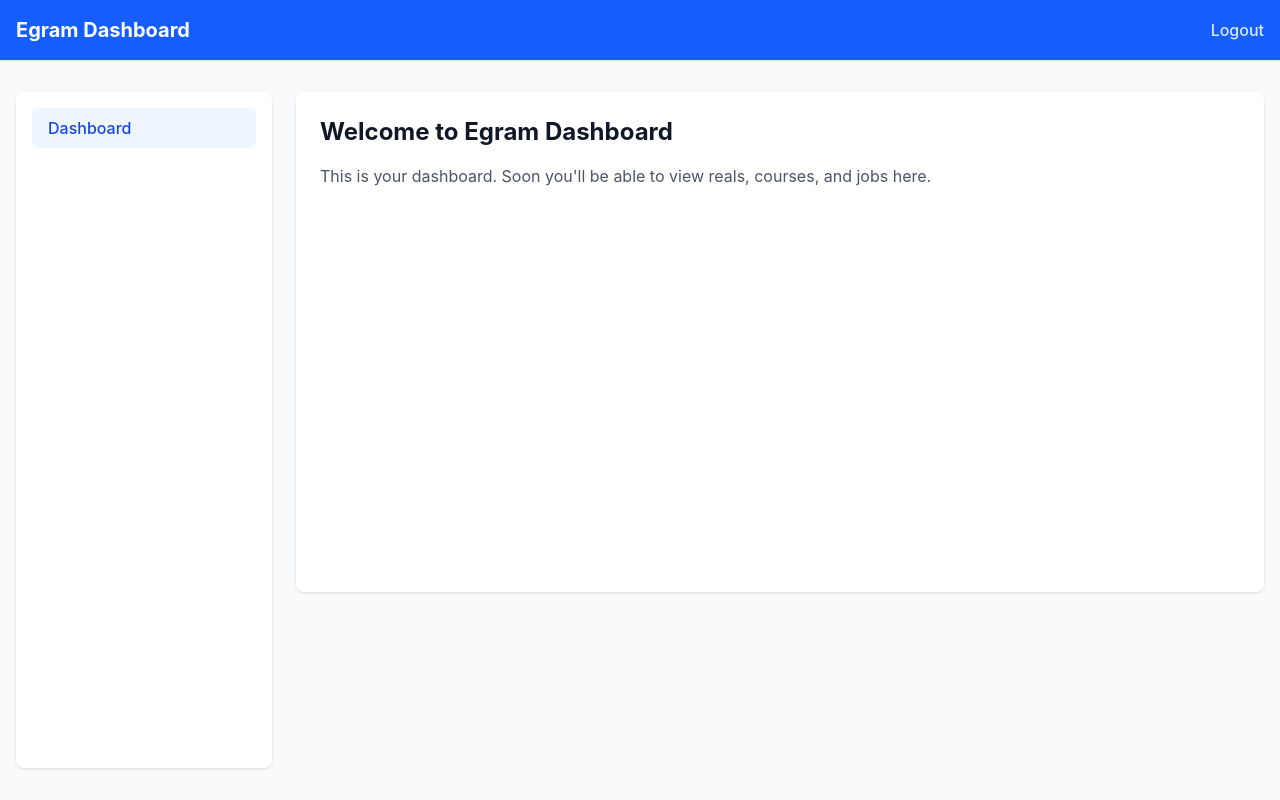
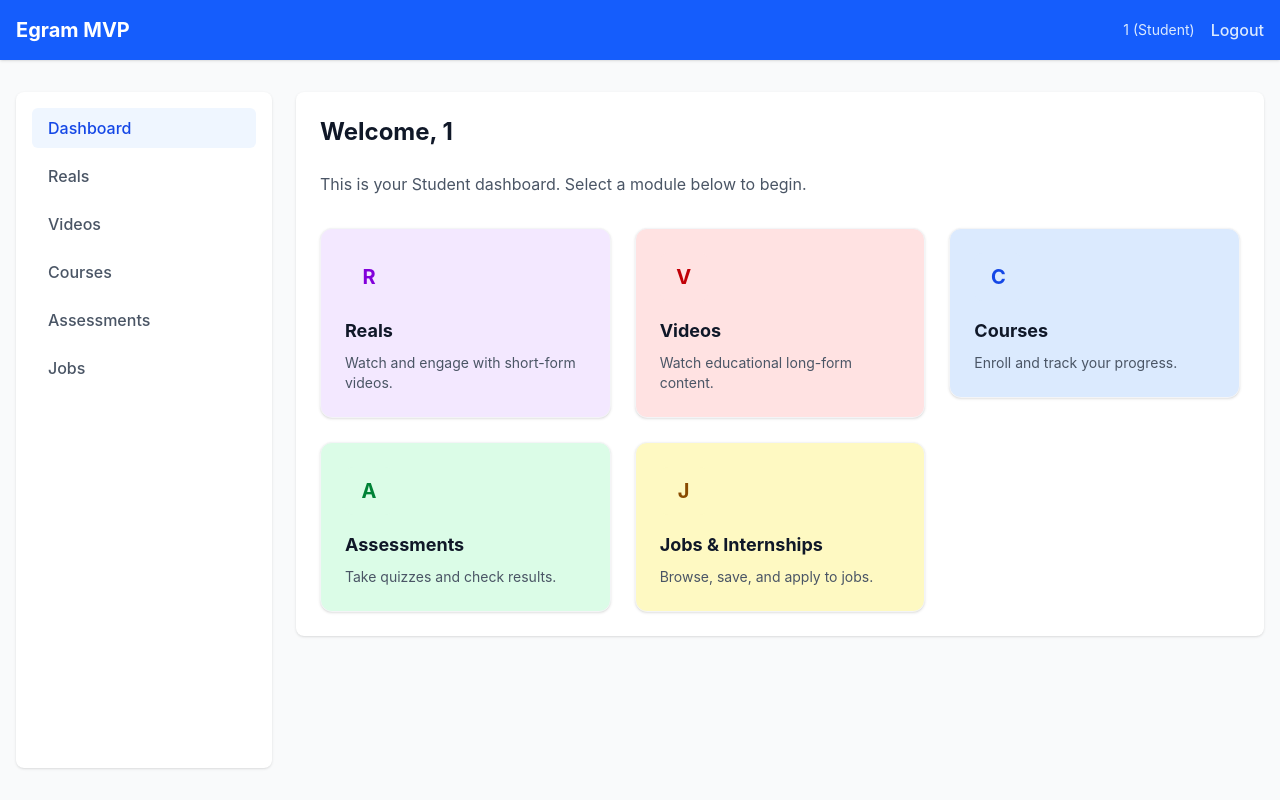
Before and after one commit to elango-project/egram, a React app in the folder frontend/: page /dashboard in a window 1280 px wide. Built offline with nearby package versions, Linux system fonts and the light colour scheme; no server answers; sample sign-in values are in the browser's storage; the HTML template or start-up script is replaced by a standard one.

Commit message:
Implement Phase 9A: JWT decode and role-based AuthContext

```diff
--- a/frontend/package.json
+++ b/frontend/package.json
@@ -13,6 +13,7 @@
     "@tailwindcss/vite": "^4.3.0",
     "@tanstack/react-query": "^5.101.0",
     "axios": "^1.17.0",
+    "jwt-decode": "^4.0.0",
     "lucide-react": "^1.17.0",
     "react": "^19.2.6",
     "react-dom": "^19.2.6",
--- a/frontend/src/context/AuthContext.jsx
+++ b/frontend/src/context/AuthContext.jsx
@@ -1,23 +1,48 @@
 import React, { createContext, useContext, useState, useEffect } from 'react';
+import { jwtDecode } from 'jwt-decode';
 import axiosInstance from '../api/axiosInstance';
 
 const AuthContext = createContext();
 
 export const AuthProvider = ({ children }) => {
   const [isAuthenticated, setIsAuthenticated] = useState(false);
+  const [user, setUser] = useState(null);
   const [loading, setLoading] = useState(true);
+
+  const processToken = (token) => {
+    try {
+      const decoded = jwtDecode(token);
+      // Backend JWT typically stores subject as the email
+      // We also need role. Ensure backend sets roles as authorities or claims.
+      // Usually Spring Security includes roles in a specific claim.
+      // We will parse role and sub.
+      const parsedUser = {
+        email: decoded.sub,
+        role: Array.isArray(decoded.roles) ? decoded.roles[0] : decoded.roles || decoded.role || 'ROLE_STUDENT', // Fallback, we'll verify this
+      };
+      // Let's also check if authorities is an array like "roles": ["ROLE_ADMIN"] or "role": "ROLE_ADMIN"
+      if (decoded.authorities && Array.isArray(decoded.authorities) && decoded.authorities.length > 0) {
+        parsedUser.role = decoded.authorities[0].authority || decoded.authorities[0];
+      }
+      setUser(parsedUser);
+      setIsAuthenticated(true);
+    } catch (e) {
+      console.error('Invalid token', e);
+      logout();
+    }
+  };
 
   useEffect(() => {
     // Check if token exists in local storage
     const token = localStorage.getItem('token');
     if (token) {
-      setIsAuthenticated(true);
+      processToken(token);
     }
     setLoading(false);
 
     // Listen for auth errors from axios interceptor
     const handleAuthError = () => {
-      setIsAuthenticated(false);
+      logout();
     };
 
     window.addEventListener('auth-error', handleAuthError);
@@ -31,7 +56,7 @@ export const AuthProvider = ({ children }) => {
       const response = await axiosInstance.post('/auth/login', { email, password });
       const { accessToken } = response.data;
       localStorage.setItem('token', accessToken);
-      setIsAuthenticated(true);
+      processToken(accessToken);
       return true;
     } catch (error) {
       console.error('Login error:', error);
@@ -42,10 +67,11 @@ export const AuthProvider = ({ children }) => {
   const logout = () => {
     localStorage.removeItem('token');
     setIsAuthenticated(false);
+    setUser(null);
   };
 
   return (
-    <AuthContext.Provider value={{ isAuthenticated, login, logout, loading }}>
+    <AuthContext.Provider value={{ isAuthenticated, user, login, logout, loading }}>
       {children}
     </AuthContext.Provider>
   );
--- a/frontend/src/layouts/DashboardLayout.jsx
+++ b/frontend/src/layouts/DashboardLayout.jsx
@@ -1,29 +1,51 @@
 import React from 'react';
-import { Outlet, useNavigate } from 'react-router-dom';
+import { Outlet, useNavigate, Link, useLocation } from 'react-router-dom';
 import { useAuth } from '../context/AuthContext';
 
 const DashboardLayout = () => {
-  const { logout } = useAuth();
+  const { logout, user } = useAuth();
   const navigate = useNavigate();
+  const location = useLocation();
 
   const handleLogout = () => {
     logout();
     navigate('/login');
   };
 
+  const isAdmin = user?.role === 'ROLE_ADMIN' || user?.role === 'ADMIN';
+
+  const navItems = isAdmin ? [
+    { name: 'Dashboard', path: '/dashboard' },
+    { name: 'Reals', path: '/dashboard/reals' },
+    { name: 'Videos', path: '/dashboard/videos' },
+    { name: 'Courses', path: '/dashboard/courses' },
+    { name: 'Assessments', path: '/dashboard/assessments' },
+    { name: 'Jobs', path: '/dashboard/jobs' },
+  ] : [
+    { name: 'Dashboard', path: '/dashboard' },
+    { name: 'Reals', path: '/dashboard/reals' },
+    { name: 'Videos', path: '/dashboard/videos' },
+    { name: 'Courses', path: '/dashboard/courses' },
+    { name: 'Assessments', path: '/dashboard/assessments' },
+    { name: 'Jobs', path: '/dashboard/jobs' },
+  ];
+
   return (
     <div className="min-h-screen flex flex-col bg-gray-50 text-gray-900 font-sans">
       <header className="bg-blue-600 text-white shadow-sm py-4">
         <div className="max-w-7xl mx-auto px-4 flex justify-between items-center">
-          <div className="text-xl font-bold">Egram Dashboard</div>
-          <nav className="flex gap-4">
+          <div className="text-xl font-bold">Egram MVP</div>
+          <div className="flex items-center gap-4">
+            <span className="text-sm text-blue-100 hidden sm:block">
+              {user?.email} ({isAdmin ? 'Admin' : 'Student'})
+            </span>
             <button
               onClick={handleLogout}
               className="text-blue-100 hover:text-white bg-transparent border-none cursor-pointer font-medium"
             >
               Logout
             </button>
-          </nav>
+          </div>
         </div>
       </header>
 
@@ -31,8 +53,22 @@ const DashboardLayout = () => {
         <aside className="w-64 shrink-0 hidden md:block">
           <div className="bg-white rounded-lg shadow p-4 h-full">
             <nav className="flex flex-col gap-2">
-              <div className="px-4 py-2 bg-blue-50 text-blue-700 rounded-md font-medium">Dashboard</div>
-              {/* Future navigation items here */}
+              {navItems.map((item) => {
+                const isActive = location.pathname === item.path || (item.path !== '/dashboard' && location.pathname.startsWith(item.path));
+                return (
+                  <Link
+                    key={item.name}
+                    to={item.path}
+                    className={`px-4 py-2 rounded-md font-medium transition-colors ${
+                      isActive
+                        ? 'bg-blue-50 text-blue-700'
+                        : 'text-gray-600 hover:bg-gray-50 hover:text-gray-900'
+                    }`}
+                  >
+                    {item.name}
+                  </Link>
+                );
+              })}
             </nav>
           </div>
         </aside>
--- a/frontend/src/pages/Dashboard.jsx
+++ b/frontend/src/pages/Dashboard.jsx
@@ -1,14 +1,64 @@
 import React from 'react';
+import { useAuth } from '../context/AuthContext';
+import { Link } from 'react-router-dom';
 
 const Dashboard = () => {
+  const { user } = useAuth();
+  const isAdmin = user?.role === 'ROLE_ADMIN' || user?.role === 'ADMIN';
+
   return (
     <div>
-      <h1 className="text-2xl font-bold mb-4">Welcome to Egram Dashboard</h1>
-      <p className="text-gray-600">
-        This is your dashboard. Soon you'll be able to view reals, courses, and jobs here.
+      <h1 className="text-2xl font-bold mb-6">Welcome, {user?.email}</h1>
+      <p className="text-gray-600 mb-8">
+        This is your {isAdmin ? 'Admin' : 'Student'} dashboard. Select a module below to begin.
       </p>
+
+      <div className="grid grid-cols-1 md:grid-cols-2 lg:grid-cols-3 gap-6">
+        <DashboardCard
+          title="Reals"
+          desc={isAdmin ? "Manage short-form videos." : "Watch and engage with short-form videos."}
+          link="/dashboard/reals"
+          color="bg-purple-100 text-purple-700"
+        />
+        <DashboardCard
+          title="Videos"
+          desc={isAdmin ? "Manage long-form videos." : "Watch educational long-form content."}
+          link="/dashboard/videos"
+          color="bg-red-100 text-red-700"
+        />
+        <DashboardCard
+          title="Courses"
+          desc={isAdmin ? "Create and manage courses." : "Enroll and track your progress."}
+          link="/dashboard/courses"
+          color="bg-blue-100 text-blue-700"
+        />
+        <DashboardCard
+          title="Assessments"
+          desc={isAdmin ? "Create MCQ assessments." : "Take quizzes and check results."}
+          link="/dashboard/assessments"
+          color="bg-green-100 text-green-700"
+        />
+        <DashboardCard
+          title="Jobs & Internships"
+          desc={isAdmin ? "Post new opportunities." : "Browse, save, and apply to jobs."}
+          link="/dashboard/jobs"
+          color="bg-yellow-100 text-yellow-800"
+        />
+      </div>
     </div>
   );
 };
 
+const DashboardCard = ({ title, desc, link, color }) => (
+  <Link to={link} className="block group">
+    <div className={`p-6 rounded-xl border border-gray-100 shadow-sm transition-all hover:shadow-md ${color.replace(/text-\S+/, 'hover:bg-opacity-80')}`}>
+      <div className={`w-12 h-12 rounded-lg mb-4 flex items-center justify-center ${color}`}>
+        <span className="font-bold text-xl">{title.charAt(0)}</span>
+      </div>
+      <h3 className="text-lg font-bold text-gray-900 group-hover:text-blue-600 transition-colors">{title}</h3>
+      <p className="text-gray-600 mt-2 text-sm">{desc}</p>
+    </div>
+  </Link>
+);
+
 export default Dashboard;
```
Also changed, not shown: 1 other file (tests, documents, lock files or other folders).
